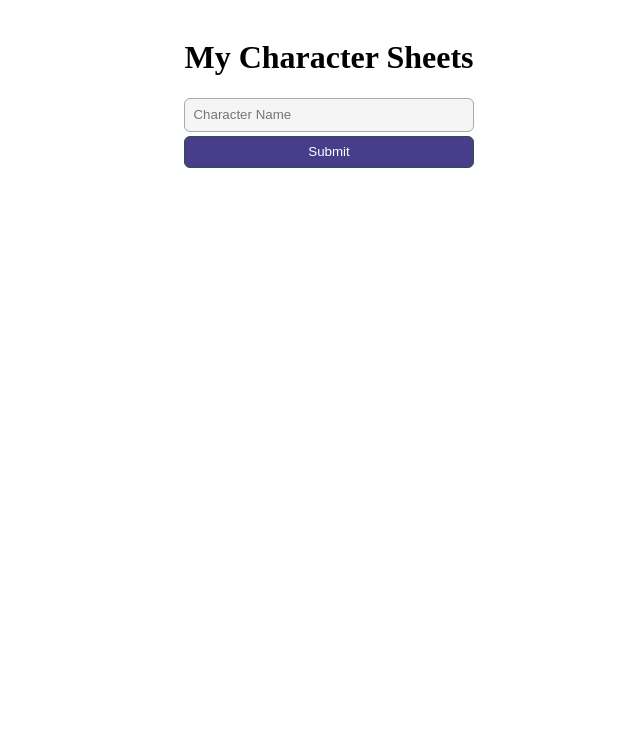
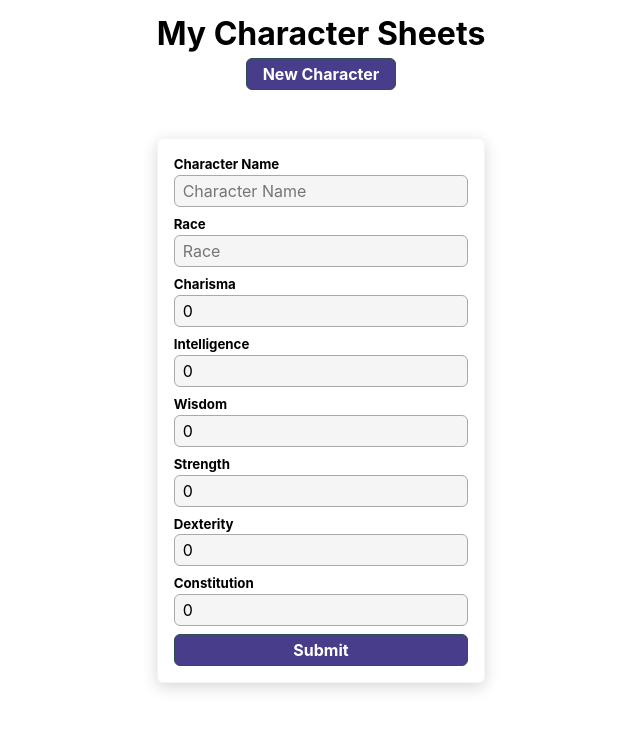
Before and after one commit to j0lib0is/CthulhuBeyond, a React (Vite) app: page / in a window 1280 px wide. Shown: the top 730 px of the page, without its empty margins (319-959 px from the left). Built offline with nearby package versions, Linux system fonts and the light colour scheme.

Commit message:
Got the basic form working and saving locally.

```diff
--- a/package.json
+++ b/package.json
@@ -12,13 +12,14 @@
   "author": "",
   "license": "ISC",
   "dependencies": {
+    "react-router-dom": "^6.6.2"
   },
   "devDependencies": {
     "@types/react": "^18.0.15",
     "@types/react-dom": "^18.0.6",
     "@vitejs/plugin-react": "^2.0.0",
     "react": "^18.2.0",
-		"react-dom": "^18.2.0",
+    "react-dom": "^18.2.0",
     "typescript": "^4.7.4",
     "typescript-language-server": "^0.11.2",
     "vite": "^3.1.4"
--- a/src/App.css
+++ b/src/App.css
@@ -1,6 +1,95 @@
+/* * {
+  border: 1px solid red;
+} */
+
+/* Box sizing rules */
+*,
+*::before,
+*::after {
+  box-sizing: border-box;
+}
+
+/* Remove default margin */
+body,
+h1,
+h2,
+h3,
+h4,
+h5,
+h6,
+p,
+figure,
+blockquote,
+dl,
+dd {
+  margin: 0;
+}
+
+/* Remove list styles on ul, ol elements with a list role, which suggests default styling will be removed */
+ul[role='list'],
+ol[role='list'] {
+  list-style: none;
+}
+
+/* Set core root defaults */
+html:focus-within {
+  scroll-behavior: smooth;
+}
+
+/* Set core body defaults */
+body {
+  min-height: 100vh;
+  text-rendering: optimizeSpeed;
+  line-height: 1.5;
+}
+
+/* A elements that don't have a class get default styles */
+a:not([class]) {
+  text-decoration-skip-ink: auto;
+}
+
+/* Make images easier to work with */
+img,
+picture {
+  max-width: 100%;
+  display: block;
+}
+
+/* Inherit fonts for inputs and buttons */
+input,
+button,
+textarea,
+select {
+  font: inherit;
+}
+
+/* Remove all animations, transitions and smooth scroll for people that prefer not to see them */
+@media (prefers-reduced-motion: reduce) {
+  html:focus-within {
+   scroll-behavior: auto;
+  }
+
+  *,
+  *::before,
+  *::after {
+    animation-duration: 0.01ms !important;
+    animation-iteration-count: 1 !important;
+    transition-duration: 0.01ms !important;
+    scroll-behavior: auto !important;
+  }
+}
+
+* {
+  font-family: -apple-system, BlinkMacSystemFont, "Segoe UI", "Roboto", "Oxygen",
+    "Ubuntu", "Cantarell", "Fira Sans", "Droid Sans", "Helvetica Neue",
+    sans-serif;
+  -webkit-font-smoothing: antialiased;
+  -moz-osx-font-smoothing: grayscale;
+}
+
 .wrapper {
   width: 100vw;
-  height: 100vh;
+  height: auto;
   display: flex;
   flex-direction: row;
   justify-content: center;
@@ -11,15 +100,28 @@
   padding: 10px;
 }
 
+header {
+  display: flex;
+  flex-direction: column;
+  align-items: center;
+  margin-bottom: 48px;
+}
+
 form {
   display: flex;
   flex-direction: column;
   margin-bottom: 48px;
+  padding: 16px;
+  background-color: white;
+  border: 1px solid whitesmoke;
+  border-radius: 6px;
+  box-shadow: 0px 4px 16px 0 rgba(0, 0, 0, .16);
 }
 
 input {
   height: 32px;
-  margin-bottom: 4px;
+  width: 100%;
+  margin-bottom: 8px;
   padding: 0px 8px;
   background-color: whitesmoke;
   border: 1px solid darkgray;
@@ -28,15 +130,35 @@ input {
 
 button {
   height: 32px;
+  padding: 0px 16px;
   background-color: darkslateblue;
   border: 1px solid darkslategray;
   border-radius: 6px;
+  font-weight: bold;
   color: white;
 }
 
 .sheetCard {
-  margin-bottom: 4px;
-  padding: 0px 8px;
-  border: 1px solid lightgray;
+  margin-bottom: 8px;
+  padding: 16px;
+  background-color: white;
+  border: 1px solid whitesmoke;
   border-radius: 6px;
+  box-shadow: 0px 4px 16px 0 rgba(0, 0, 0, .16);
 }
+
+.race {
+  margin-bottom: 16px;
+  color: lightgray;
+}
+
+.stat {
+  display: flex;
+  align-items: center;
+  padding: 4px 0px;
+  border-top: 1px solid whitesmoke;
+}
+
+.stat h5 {
+  margin-right: 4px;
+}
--- a/src/App.jsx
+++ b/src/App.jsx
@@ -5,27 +5,93 @@ import React, { useState, useEffect } from 'react';
 import SheetBuilder from './components/SheetBuilder';
 import SheetList from './components/SheetList';
 
+// Defaults
+const defaultSheetValues = {
+  characterName: '',
+  race: '',
+  charisma: 0,
+  intelligence: 0,
+  wisdom: 0,
+  strength: 0,
+  dexterity: 0,
+  constitution: 0,
+  id: Math.random() * 100000
+}
+
 export default function App() {
 
   // State
   const [sheetList, setSheetList] = useState([]);
-  const [name, setName] = useState('');
+  const [sheetValues, setSheetValues] = useState(defaultSheetValues);
+
+  // Helpers
+  // const postSheet = newSheet => {
+  //   axios.post('url', newSheet)
+  //     .then(res => {
+  //       console.log(res);
+  //       setSheetList([res.data, ...sheetList]);
+  //     })
+  //     .catch(err => console.error(err))
+  //     .finally(setSheetValues(defaultSheetValues))
+  // }
 
   // Use Effect
+  useEffect(() => {
+    getLocalSheets();
+  }, []);
+
+  useEffect(() => {
+    saveSheetsLocally();
+  }, [sheetList]);
 
   // Functions
+  const saveSheetsLocally = () => {
+    if (sheetList.length > 0) {
+      localStorage.setItem('localSheets', JSON.stringify(sheetList));
+    }
+  };
+
+  const getLocalSheets = () => {
+    if (localStorage.getItem('localSheets') === null) {
+      localStorage.setItem('localSheets', JSON.stringify([]));
+    } else {
+      let currentSheets = JSON.parse(localStorage.getItem('localSheets'));
+      setSheetList(currentSheets);
+    }
+  };
+
+  const changeHandler = (name, value) => {
+    setSheetValues({ ...sheetValues, [name]: value });
+  };
+
+  const submitHandler = () => {
+    const newSheet = {
+      characterName: sheetValues.characterName,
+      race: sheetValues.race,
+      charisma: sheetValues.charisma,
+      intelligence: sheetValues.intelligence,
+      wisdom: sheetValues.wisdom,
+      strength: sheetValues.strength,
+      dexterity: sheetValues.dexterity,
+      constitution: sheetValues.constitution,
+      id: Math.random() * 100000
+    }
+    setSheetList([...sheetList, newSheet]);
+    setSheetValues(defaultSheetValues);
+    // postSheet(newSheet);
+  };
 
   return (
     <div className='wrapper'>
       <div className='container'>
         <header>
           <h1>My Character Sheets</h1>
+          <button>New Character</button>
         </header>
         <SheetBuilder
-          name={name}
-          setName={setName}
-          sheetList={sheetList}
-          setSheetList={setSheetList}
+          submitHandler={submitHandler}
+          changeHandler={changeHandler}
+          sheetValues={sheetValues}
         />
         <SheetList sheetList={sheetList} />
       </div>
--- a/src/components/Sheet.jsx
+++ b/src/components/Sheet.jsx
@@ -1,15 +1,21 @@
 import React from 'react';
 
 const Sheet = (props) => {
+
   // Expand props
-  const { name } = props;
-
-  // Functions
+  const { sheet } = props;
 
   return (
     <div>
       <div className='sheetCard'>
-        <h3>{name}</h3>
+        <h3>{sheet.characterName}</h3>
+        <h5 className='race'>{sheet.race}</h5>
+        <div className='stat'><h5>Charisma:</h5><p>{sheet.charisma}</p></div>
+        <div className='stat'><h5>Intelligence:</h5><p>{sheet.intelligence}</p></div>
+        <div className='stat'><h5>Wisdom:</h5><p>{sheet.wisdom}</p></div>
+        <div className='stat'><h5>Strength:</h5><p>{sheet.strength}</p></div>
+        <div className='stat'><h5>Dexterity:</h5><p>{sheet.dexterity}</p></div>
+        <div className='stat'><h5>Constitution:</h5><p>{sheet.constitution}</p></div>
       </div>
     </div>
   );
--- a/src/components/SheetBuilder.jsx
+++ b/src/components/SheetBuilder.jsx
@@ -1,30 +1,129 @@
 import React from 'react';
 
 const SheetBuilder = (props) => {
+
   // Expand props
-  const { name, setName, sheetList, setSheetList } = props;
+  const { submitHandler, changeHandler, sheetValues } = props;
 
   // Functions
-  const nameHandler = (e) => {
-    setName(e.target.value);
-  };
+  const onChange = (e) => {
+    const value = e.target.type === 'checkbox' ? e.target.checked : e.target.type === 'number' ? +e.target.value : e.target.value;
+    changeHandler(e.target.name, value);
+  }
 
-  const submitHandler = (e) => {
+  const onSubmit = (e) => {
     e.preventDefault();
-    const newSheet = {
-      name: name,
-      id: Math.random() * 1000
-    }
-    setSheetList([...sheetList, newSheet])
-    setName('');
-    console.log(newSheet);
-  };
+    submitHandler();
+  }
 
   return (
     <div>
       <form className='form'>
-        <input onChange={nameHandler} value={name} type='text' placeholder='Character Name' className='form-field' />
-        <button onClick={submitHandler} className='submit' type='submit'>Submit</button>
+        <label>
+          <h5>Character Name</h5>
+          <input
+            onChange={onChange}
+            name='characterName'
+            value={sheetValues.characterName}
+            type='text'
+            placeholder='Character Name'
+            className='form-field'
+            id='characterName'
+          />
+        </label>
+
+        <label>
+          <h5>Race</h5>
+          <input
+            onChange={onChange}
+            name='race'
+            value={sheetValues.race}
+            type='text'
+            placeholder='Race'
+            className='form-field'
+            id='race'
+          />
+        </label>
+
+        <label>
+          <h5>Charisma</h5>
+          <input
+            onChange={onChange}
+            name='charisma'
+            value={sheetValues.charisma}
+            type='number'
+            placeholder='Charisma'
+            className='form-field'
+            id='charisma'
+          />
+        </label>
+
+        <label>
+          <h5>Intelligence</h5>
+          <input
+            onChange={onChange}
+            name='intelligence'
+            value={sheetValues.intelligence}
+            type='number'
+            placeholder='Intelligence'
+            className='form-field'
+            id='intelligence'
+          />
+        </label>
+
+        <label>
+          <h5>Wisdom</h5>
+          <input
+            onChange={onChange}
+            name='wisdom'
+            value={sheetValues.wisdom}
+            type='number'
+            placeholder='Wisdom'
+            className='form-field'
+            id='wisdom'
+          />
+        </label>
+
+        <label>
+          <h5>Strength</h5>
+          <input
+            onChange={onChange}
+            name='strength'
+            value={sheetValues.strength}
+            type='number'
+            placeholder='Strength'
+            className='form-field'
+            id='strength'
+          />
+        </label>
+
+        <label>
+          <h5>Dexterity</h5>
+          <input
+            onChange={onChange}
+            name='dexterity'
+            value={sheetValues.dexterity}
+            type='number'
+            placeholder='Dexterity'
+            className='form-field'
+            id='dexterity'
+          />
+        </label>
+
+        <label>
+          <h5>Constitution</h5>
+          <input
+            onChange={onChange}
+            name='constitution'
+            value={sheetValues.constitution}
+            type='number'
+            placeholder='Constitution'
+            className='form-field'
+            id='constitution'
+          />
+        </label>
+
+        <button onClick={onSubmit} className='submit' type='submit'>Submit</button>
       </form>
     </div>
   );
--- a/src/components/SheetList.jsx
+++ b/src/components/SheetList.jsx
@@ -4,12 +4,13 @@ import React from 'react';
 import Sheet from './Sheet';
 
 const SheetList = (props) => {
+
   // Expand props
   const { sheetList } = props;
 
   return (
     <div>
-      {sheetList.map(sheet => (<Sheet name={sheet.name} key={sheet.id} />))}
+      {sheetList.map(sheet => (<Sheet sheet={sheet} key={sheet.id} />))}
     </div>
   );
 };
```
Also changed, not shown: 1 other file (tests, documents, lock files or other folders).
